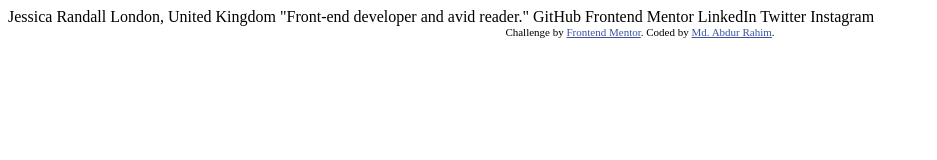
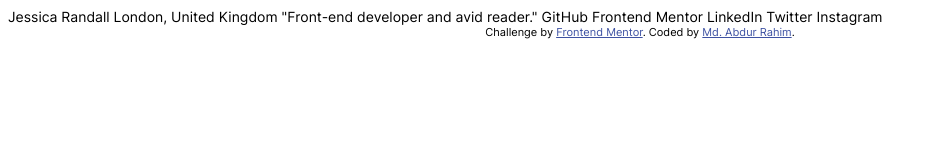
Before and after one commit to rahim-jr/Social-Links-Profile-Project, a plain HTML site: page index.html in a window 1280 px wide. Shown: the whole page, without its empty margins (0-937 px from the left). Drawn offline with Linux system fonts and the light colour scheme.

Commit message:
Removed many font style import call and added a variable type font style import

```diff
--- a/styles.css
+++ b/styles.css
@@ -1,19 +1,13 @@
 @font-face {
-    font-family: 'inter';
-    src: url(/assets/fonts/static/Inter-Regular.ttf) format('truetype');
-    font-weight: 400 ;
+    font-family: 'Inter';
+    src: url('/assets/fonts/Inter-VariableFont_slnt,wght.ttf') format('truetype');
+    font-weight: 400 700; /* Range */
+    font-style: normal;
 }
 
-@font-face {
-    font-family: 'inter';
-    src: url(/assets/fonts/static/Inter-SemiBold.ttf) format('truetype');
-    font-weight: 600 ;
-}
-
-@font-face {
-    font-family: 'inter';
-    src: url(/assets/fonts/static/Inter-Bold.ttf) format('truetype');
-    font-weight: 700 ;
+body{
+    font-family: Inter, sans-serif;
+    font-size: 14px ;
 }
 
 .attribution {
```
